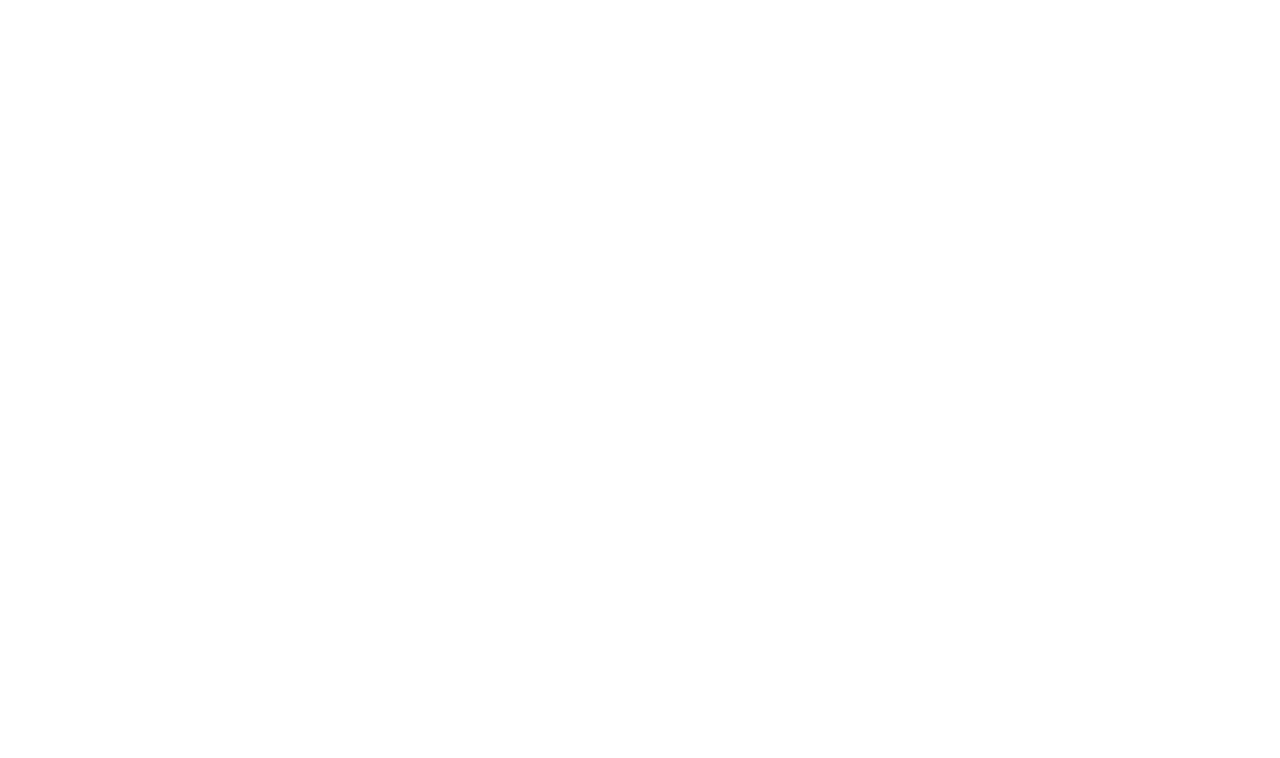
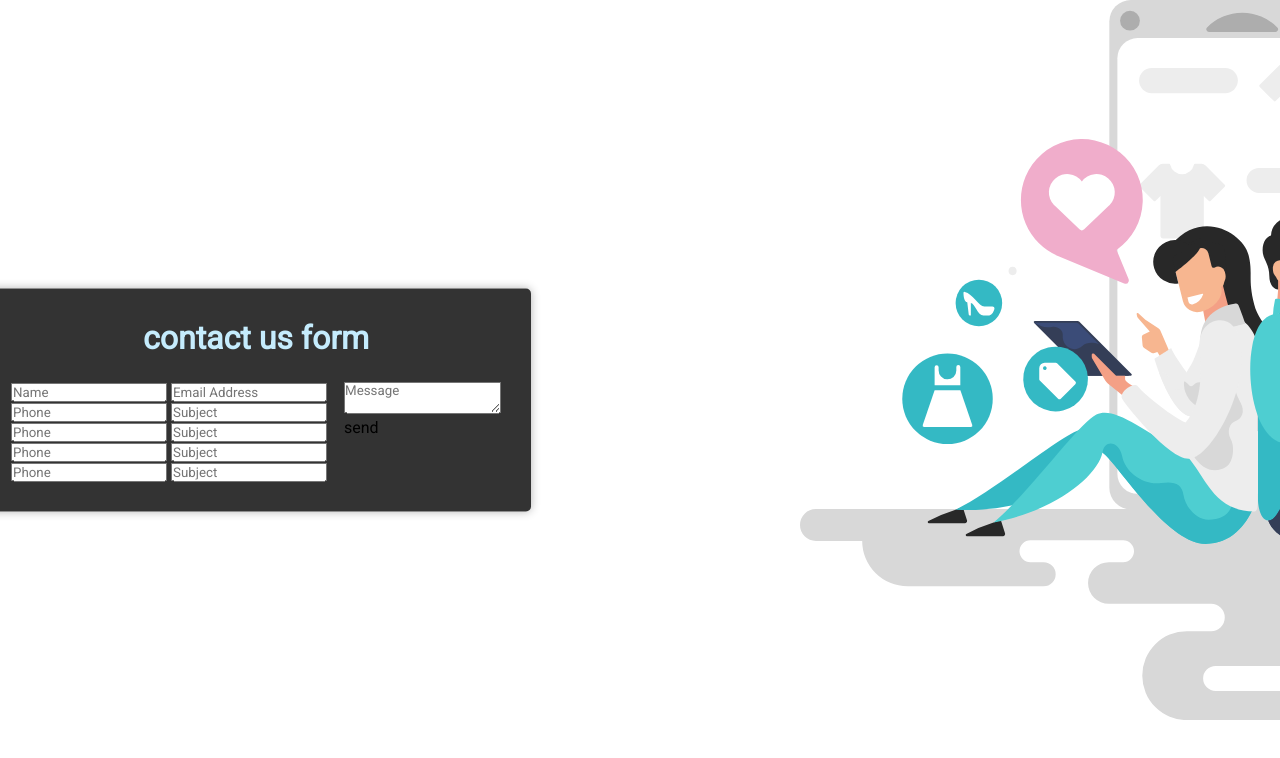
Before and after one commit to VamosIna/html-posttest, a plain HTML site: page index.html in a window 1280 px wide. Drawn offline with Linux system fonts and the light colour scheme.

Commit message:
[YRW] Code css kurang wrapper (#2)

```diff
--- /dev/null
+++ b/assets/Responsive-Contact-us-form-master/styles.css
@@ -0,0 +1,100 @@
+@import url('https://fonts.googleapis.com/css?family=Roboto');
+
+*{
+  margin: 0;
+  padding: 0;
+  box-sizing: border-box;
+  outline: none;
+  font-family: 'Roboto', sans-serif;
+}
+
+body{
+  background: url('bg.jpg') no-repeat top center;
+  background-size: cover;
+  height: 100vh;
+}
+
+.wrapper{
+  position: absolute;
+  top: 50%;
+  left: 50%;
+  transform: translate(-50%, -50%);
+  width: 100%;
+  max-width: 550px;
+  background: rgba(0,0,0,0.8);
+  padding: 30px;
+  border-radius: 5px;
+  box-shadow: 0 0 10px rgba(0,0,0,0.3);
+}
+
+.wrapper .title h1{
+  color: #c5ecfd;
+  text-align: center;
+  margin-bottom: 25px;
+}
+
+.contact-form{
+  display: flex;
+}
+
+.input-fields{
+  display: flex;
+  flex-direction: column;
+  margin-right: 4%;
+}
+
+.input-fields,
+.msg{
+  width: 48%;
+}
+
+.input-fields .input,
+.msg textarea{
+  margin: 10px 0;
+  background: transparent;
+  border: 0px;
+  border-bottom: 2px solid #c5ecfd;
+  padding: 10px;
+  color: #c5ecfd;
+  width: 100%;
+}
+
+.msg textarea{
+  height: 212px;
+}
+
+::-webkit-input-placeholder {
+  /* Chrome/Opera/Safari */
+  color: #c5ecfd;
+}
+::-moz-placeholder {
+  /* Firefox 19+ */
+  color: #c5ecfd;
+}
+:-ms-input-placeholder {
+  /* IE 10+ */
+  color: #c5ecfd;
+}
+
+.btn {
+    background: #39b7dd;
+    text-align: center;
+    padding: 15px;
+    border-radius: 5px;
+    color: #fff;
+    cursor: pointer;
+    text-transform: uppercase;
+}
+
+@media screen and (max-width: 600px){
+  .contact-form{
+    flex-direction: column;
+  }
+  .msg textarea{
+    height: 80px;
+  }
+  .input-fields,
+  .msg{
+    width: 100%;
+  }
+}
--- /dev/null
+++ b/assets/styles.css
@@ -0,0 +1,39 @@
+@import url('https://fonts.googleapis.com/css?family=Roboto');
+
+*{
+  margin: 0;
+  padding: 0;
+  box-sizing: border-box;
+  outline: none;
+  font-family: 'Roboto', sans-serif;
+}
+
+body{
+  background : url('img/inspora_hero.svg') no-repeat;
+  background-position: 100vh;
+  background-size: auto;
+  height: 90vh; /*VH = virtual Height */
+}
+
+.wrapper{
+  position: absolute;
+  top: 50%;
+  left: 20%;
+  transform: translate(-50%, -50%);
+  width: 100%;
+  max-width: 550px;
+  background: rgba(0,0,0,0.8);
+  padding: 30px;
+  border-radius: 5px;
+  box-shadow: 0 0 10px rgba(0,0,0,0.3);
+}
+
+.wrapper .title h1{
+  color: #c5ecfd;
+  text-align: center;
+  margin-bottom: 25px;
+}
+
+.contact-form{
+  display: flex;
+}
--- a/index.html
+++ b/index.html
@@ -1,11 +1,35 @@
 <!DOCTYPE html>
 <html lang="en">
 <head>
-    <meta charset="UTF-8">
-    <meta name="viewport" content="width=device-width, initial-scale=1.0">
-    <title>Document</title>
+	<meta charset="UTF-8">
+	<title>Responsive Contact us form Using HTML and CSS</title>
+	<link rel="stylesheet" href="assets/styles.css">
 </head>
 <body>
 
+<div class="wrapper">
+  <div class="title">
+    <h1>contact us form</h1>
+  </div>
+  <div class="contact-form">
+    <div class="input-fields">
+      <input type="text" class="input" placeholder="Name">
+      <input type="text" class="input" placeholder="Email Address">
+      <input type="text" class="input" placeholder="Phone">
+      <input type="text" class="input" placeholder="Subject">
+      <input type="text" class="input" placeholder="Phone">
+      <input type="text" class="input" placeholder="Subject">
+      <input type="text" class="input" placeholder="Phone">
+      <input type="text" class="input" placeholder="Subject">
+      <input type="text" class="input" placeholder="Phone">
+      <input type="text" class="input" placeholder="Subject">
+    </div>
+    <div class="msg">
+      <textarea placeholder="Message"></textarea>
+      <div class="btn">send</div>
+    </div>
+  </div>
+</div>
+
 </body>
 </html>
```
Also changed, not shown: assets/Responsive-Contact-us-form-master/index.html (added, +29 -0 lines), assets/Responsive-Contact-us-form-master/bg.jpg (added), assets/img/inspora_hero.svg (added), assets/img/undraw_form.png (added), assets/index.css (deleted), 1 other file.
